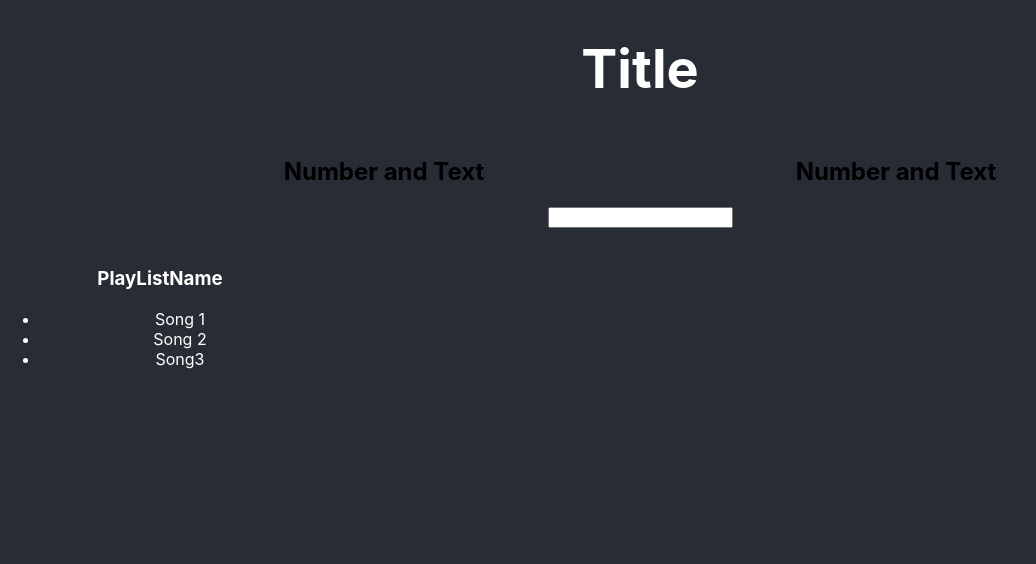
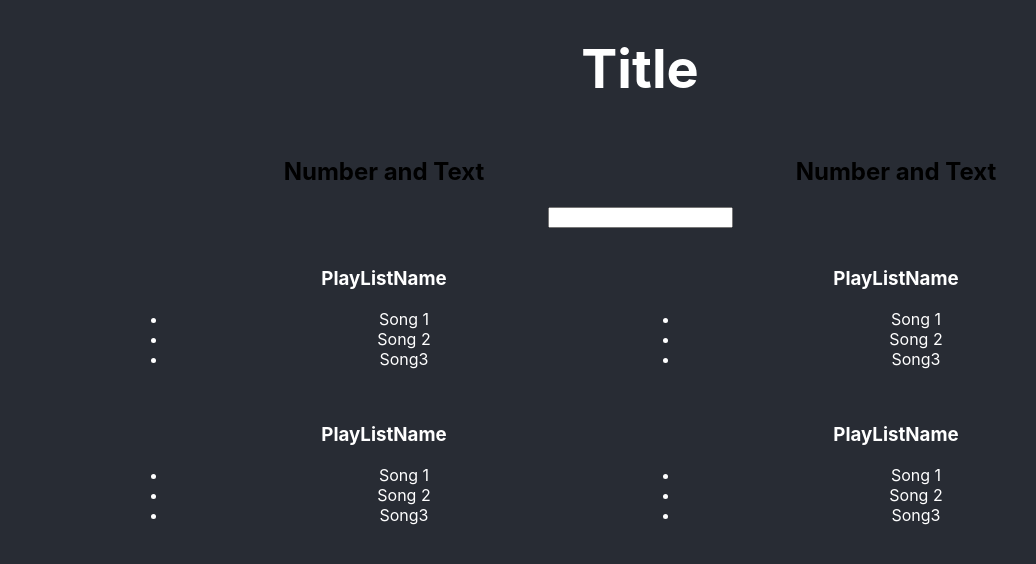
Before and after one commit to ymitz/react-template, a React (Create React App) app: page / in a window 1280 px wide. Shown: the top 564 px of the page, without its empty margins (0-1036 px from the left). Built offline with nearby package versions, Linux system fonts and the light colour scheme.

Commit message:
clean up stuff

```diff
--- a/src/App.css
+++ b/src/App.css
@@ -27,10 +27,6 @@ body {
   background-color: #282c34;
 }
 
-h1 {
-  font-size: 54px;
-  color:#FFF
-}
 
 @keyframes App-logo-spin {
   from {
--- a/src/App.js
+++ b/src/App.js
@@ -1,16 +1,14 @@
 import React from 'react';
-import logo from './logo.svg';
 import './App.css';
 
-let defaultTextColor = '#fff'
 let defaultStyle ={
-  color : defaultTextColor
+  color : '#fff'
 }
 
 function Aggregate() {
   return (
     <div style={{width:'40%',display:'inline-block'}}>
-      <h2 style={{defaultTextColor}}>Number and Text</h2>
+      <h2 style={{defaultStyle}}>Number and Text</h2>
     </div>
   )
 }
@@ -25,12 +23,12 @@ function Filter(){
 
 function PlayList (){
   return (
-    <div style = {{...defaultStyle,width:'25%'}}>
+    <div style = {{...defaultStyle,width:'40%',display:'inline-block'}}>
     <img/>
     <h3>
       PlayListName
     </h3>
-    <ul><li>Song 1 </li> <li>Song 2 </li><li> Song3</li></ul>
+    <ul><li>Song 1</li><li>Song 2 </li><li> Song3</li></ul>
     </div>
   )
 }
@@ -42,10 +40,13 @@ function App() {
 
   return (
     <div className="App">
-      <h1> Title</h1>
+      <h1 style={{...defaultStyle,'font-size' : '54px'}}> Title</h1>
       <Aggregate/>
       <Aggregate/>
       <Filter/>
+      <PlayList/>
+      <PlayList/>
+      <PlayList/>
       <PlayList/>
     </div>
   );
```
